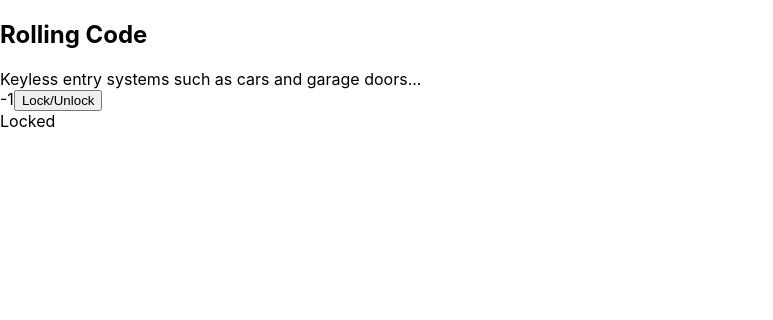
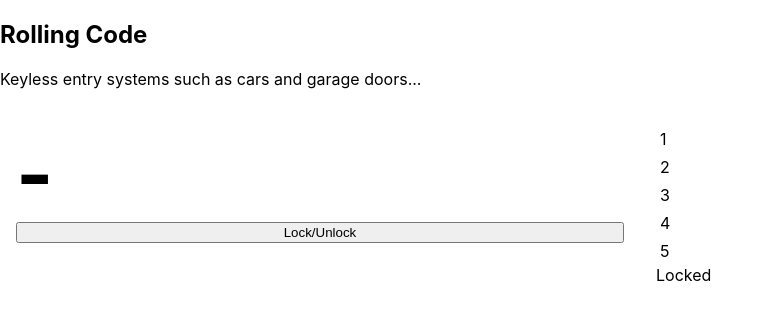
Before and after one commit to harryli0088/rolling-code, a React (Create React App) app: page / in a window 1280 px wide. Shown: the top 320 px of the page, without its empty margins (0-773 px from the left). Built offline with nearby package versions, Linux system fonts and the light colour scheme.

Commit message:
valid code transition

```diff
--- a/package.json
+++ b/package.json
@@ -10,10 +10,12 @@
     "@types/node": "^12.0.0",
     "@types/react": "^16.9.0",
     "@types/react-dom": "^16.9.0",
+    "@types/seedrandom": "^2.4.28",
     "node-sass": "^4.14.1",
     "react": "^16.13.1",
     "react-dom": "^16.13.1",
     "react-scripts": "3.4.3",
+    "seedrandom": "^3.0.5",
     "typescript": "~3.7.2"
   },
   "scripts": {
--- a/src/App.tsx
+++ b/src/App.tsx
@@ -10,6 +10,8 @@ function App() {
 
       <div>Keyless entry systems such as cars and garage doors...</div>
 
+      <br/>
+
       <section>
         <Pair/>
       </section>
--- a/src/Components/Listener/Listener.tsx
+++ b/src/Components/Listener/Listener.tsx
@@ -1,6 +1,7 @@
 import React from 'react';
 
 import Counter from "Classes/Counter"
+import "./listener.scss"
 
 interface Props {
   generator: "counter" | "rng",
@@ -30,7 +31,10 @@ export default class Listener extends React.Component<Props,State> {
   componentDidUpdate(prevProps:Props) {
     //if the sender value changed
     if(prevProps.senderValue !== this.props.senderValue) {
-      this.verifyValue(this.props.senderValue)
+      setTimeout(
+        () => this.verifyValue(this.props.senderValue),
+        3000
+      )
     }
   }
 
@@ -64,9 +68,22 @@ export default class Listener extends React.Component<Props,State> {
   }
 
   render() {
+    const {
+      senderValue,
+    } = this.props
+
+    const {
+      locked,
+    } = this.state
+
     return (
-      <div>
-        {this.state.locked ? "Locked" : "Unlocked"}
+      <div className="listener">
+        <div>
+          {this.state.list.map(value =>
+            <div className={"value" + (value===senderValue?" valid":"")}>{value}</div>
+          )}
+        </div>
+        {locked ? "Locked" : "Unlocked"}
       </div>
     )
   }
--- /dev/null
+++ b/src/Components/Listener/listener.scss
@@ -0,0 +1,12 @@
+.listener {
+  .value {
+    padding: 0.25em;
+    transition: 1s;
+
+    &.valid {
+      border: 1px solid green;
+      background: lightgreen;
+      color: green
+    }
+  }
+}
--- a/src/Components/Pair/Pair.tsx
+++ b/src/Components/Pair/Pair.tsx
@@ -2,6 +2,7 @@ import React from 'react';
 
 import Sender from "Components/Sender/Sender"
 import Listener from "Components/Listener/Listener"
+import "./pair.scss"
 
 interface PairProps {}
 
@@ -29,7 +30,7 @@ class Pair extends React.Component<PairProps,PairState> {
     } = this.state
 
     return (
-      <div>
+      <div className="pair">
         <div>
           <Sender
             clickSenderCallback={this.clickSenderCallback}
--- /dev/null
+++ b/src/Components/Pair/pair.scss
@@ -0,0 +1,9 @@
+.pair {
+  display: flex;
+  flex-direction: row;
+
+  > div {
+    width: 50%;
+    padding: 1em;
+  }
+}
--- a/src/Components/Sender/Sender.tsx
+++ b/src/Components/Sender/Sender.tsx
@@ -1,6 +1,7 @@
 import React from 'react';
 
 import Counter from "Classes/Counter"
+import "./sender.scss"
 
 interface Props {
   clickSenderCallback: (value:number) => void,
@@ -28,8 +29,8 @@ export default class Sender extends React.Component<Props,State> {
     } = this.props
 
     return (
-      <div>
-        {value}
+      <div className="sender">
+        <div className="value">{value>0 ? value : "-"}</div>
         <button onClick={e => clickSenderCallback(this.valueGenerator())}>Lock/Unlock</button>
       </div>
     )
--- /dev/null
+++ b/src/Components/Sender/sender.scss
@@ -0,0 +1,9 @@
+.sender {
+  display: flex;
+  flex-direction: column;
+
+  .value {
+    font-size: 5em;
+    font-weight: bold;
+  }
+}
```
Also changed, not shown: 1 other file (tests, documents, lock files or other folders).
